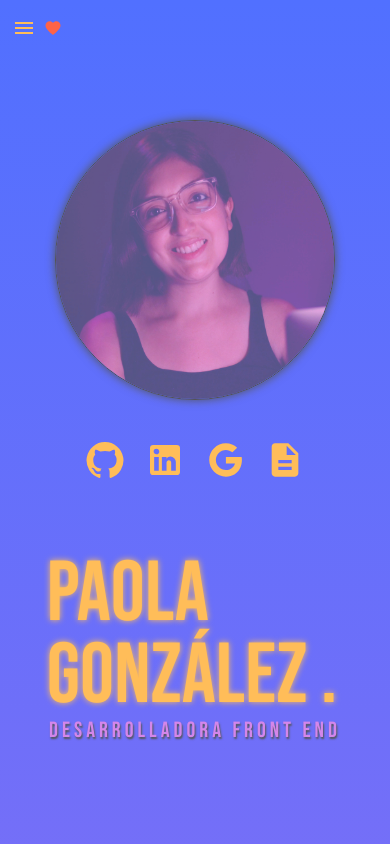
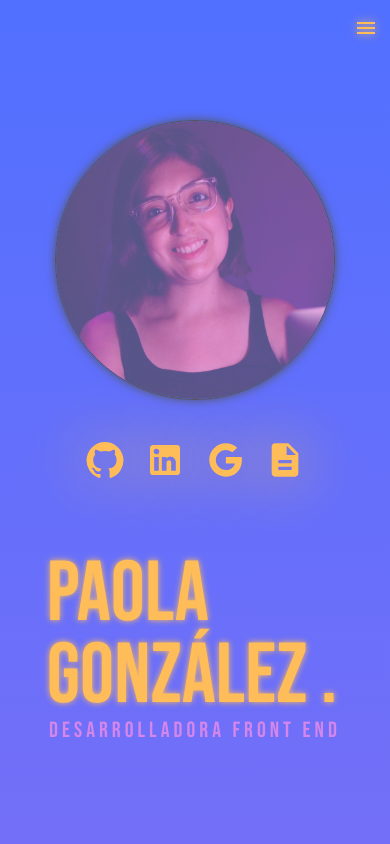
Before and after one commit to paaolaola/portfolio-paola-gonzalez, a React (Vite) app: page / in a window 390 px wide. Shown: the top 844 px of the page. Built offline with nearby package versions, Linux system fonts and the light colour scheme.

Commit message:
icons commits

```diff
--- a/src/assets/css/CaruselHobbies.css
+++ b/src/assets/css/CaruselHobbies.css
@@ -16,7 +16,7 @@ h5 {
     object-fit: cover;
     display: block;
     margin: 0.4rem auto;
-    border: 1.5px solid #545454;
+    border: 0.5px solid #545454;
     box-shadow: 0 0 10px #545454;
 }
 
@@ -41,7 +41,5 @@ h5 {
         object-fit: cover;
         display: block;
         margin: 0.4rem auto;
-        border: 1.5px solid #545454;
-        box-shadow: 0 0 10px #545454;
     }
 }
--- a/src/assets/css/Home.css
+++ b/src/assets/css/Home.css
@@ -27,9 +27,6 @@
     border-right: 0.8rem solid #ffbd59;
     line-height: 0.8;
     height: 125px;
-}
-
-.title-last-name {
     animation: 1.5s forwards, blink-caret 0.75s step-end infinite 0.5s;
 }
 
@@ -42,15 +39,14 @@
         border-color: #ffbd59;
     }
 }
+
 .under-title {
     font-family: "Bebas Neue", sans-serif;
-    font-size: 55px;
+    font-size: 56px;
     font-weight: 400;
     letter-spacing: 5px;
     text-align: center;
     color: #d486ea;
-    border-color: #d67eee;
-    text-shadow: 1px 2px 2px #545454;
     margin-top: 2rem;
 }
 
@@ -124,7 +120,9 @@
     padding-top: 3rem;
     margin: 10px;
 }
-
+.menu-icon {
+    filter: drop-shadow(0 0 5px #ffbd59);
+}
 .btn-links {
     display: flex;
     justify-content: space-between;
--- a/src/assets/css/Navbar.css
+++ b/src/assets/css/Navbar.css
@@ -1,4 +1,7 @@
 /* menu navbar*/
+.menu-icon {
+    filter: drop-shadow(0 0 5px #ffbd59);
+}
 .logo-text {
     display: flex;
     padding: 1rem;
--- a/src/components/Home.jsx
+++ b/src/components/Home.jsx
@@ -45,16 +45,16 @@ const Home = () => {
                     </div>
                     <div className="mui-links">
                         <a href="https://github.com/paaolaola" target="_blank" rel="noopener noreferrer">
-                            <GitHubIcon sx={{ fontSize: 40, color: "#ffbd59" }} />
+                            <GitHubIcon sx={{ fontSize: 40, color: "#ffbd59", filter: "drop-shadow(0 0 30px #ffbd59)" }} />
                         </a>
                         <a href="https://www.linkedin.com/in/paola-gonzalez-guzman/" target="_blank" rel="noopener noreferrer">
-                            <LinkedInIcon sx={{ fontSize: 40, color: "#ffbd59" }} />
+                            <LinkedInIcon sx={{ fontSize: 40, color: "#ffbd59", filter: "drop-shadow(0 0 30px #ffbd59)" }} />
                         </a>
                         <a href="mailto:paolagonzalez.contacto@gmail.com" target="_blank" rel="noopener noreferrer">
-                            <GoogleIcon sx={{ fontSize: 40, color: "#ffbd59" }} />
+                            <GoogleIcon sx={{ fontSize: 40, color: "#ffbd59", filter: "drop-shadow(0 0 30px #ffbd59)" }} />
                         </a>
                         <a href="https://drive.google.com/file/d/1Afz8CZ1oW51xx2UedA3j_eTQ_oOzbQbH/view?usp=sharing" target="_blank" rel="noopener noreferrer">
-                            <DescriptionIcon sx={{ fontSize: 40, color: "#ffbd59" }} />
+                            <DescriptionIcon sx={{ fontSize: 40, color: "#ffbd59", filter: "drop-shadow(0 0 30px #ffbd59)" }} />
                         </a>
                     </div>
                 </div>
@@ -103,7 +103,7 @@ const Home = () => {
                                     rel="noopener noreferrer"
                                 >
                                     <button className="section-btn-cv">
-                                        Descargar CV <DescriptionIcon sx={{ fontSize: 15, color: "#545454" }} />
+                                        Descargar CV <DescriptionIcon sx={{ fontSize: 15, color: "#545454", "&:hover": { textShadow: "0 0 10px #ffbd59" } }} />
                                     </button>
                                 </a>
                             </div>
@@ -254,7 +254,7 @@ const Home = () => {
                                 {showMore.fotografia ? (
                                     <>
                                         <p className="info">
-                                            cb6ce6 Compuesto por ramos como: Fotografía Digital, Fotografía Análoga (Copiado Fino), Post Producción Digital,
+                                            Compuesto por ramos como: Fotografía Digital, Fotografía Análoga (Copiado Fino), Post Producción Digital,
                                             Composición Visual, Filosofía e Historia del Arte, Expresión corporal, Moda, Publicidad, Técnicas de retrato y
                                             creación de Proyectos Fotográficos.
                                         </p>
--- a/src/components/Navbar.jsx
+++ b/src/components/Navbar.jsx
@@ -48,26 +48,26 @@ function DrawerAppBar(props) {
     //estados para la funcion del like corazon
     const { window } = props;
     const [mobileOpen, setMobileOpen] = useState(false);
-    const [liked, setLiked] = useState(false);
+    // const [liked, setLiked] = useState(false);
 
     const handleDrawerToggle = () => {
         setMobileOpen((prevState) => !prevState);
     };
     //condicion para el like del corazón
-    const handleLikeClick = () => {
-        setLiked(!liked);
-    };
-    useEffect(() => {
-        const likeGuardado = localStorage.getItem("like");
+    // const handleLikeClick = () => {
+    //     setLiked(!liked);
+    // };
+    // useEffect(() => {
+    //     const likeGuardado = localStorage.getItem("like");
 
-        if (likeGuardado === "true") {
-            setLiked(true);
-        }
-    }, []);
+    //     if (likeGuardado === "true") {
+    //         setLiked(true);
+    //     }
+    // }, []);
 
-    useEffect(() => {
-        localStorage.setItem("like", liked.toString());
-    }, [liked]);
+    // useEffect(() => {
+    //     localStorage.setItem("like", liked.toString());
+    // }, [liked]);
 
     //scroll top del inicio
     const scrollToTop = () => {
@@ -221,16 +221,22 @@ function DrawerAppBar(props) {
     return (
         <Box sx={{ display: "flex" }}>
             <CssBaseline />
+
             <AppBar component="nav" sx={{ backgroundColor: "transparent", boxShadow: "none" }}>
                 <Toolbar>
+                    {/* <button onClick={handleLikeClick} className={liked ? "not-like-text " : "like-text"}>
+                        {liked ? "Te gusta esta página!" : ""}
+                        <FavoriteIcon sx={{ color: "tomato", width: "18px", margin: "5px" }} />
+                    </button> */}
                     <IconButton
                         onClick={handleDrawerToggle}
                         color="inherit"
                         aria-label="open drawer"
-                        edge="start"
-                        sx={{ display: { sm: "none" }, color: "#ffbd59" }}
+                        edge="end"
+                        sx={{ display: { sm: "none" }, color: "#ffbd59", marginLeft: "auto" }}
                     >
-                        <MenuIcon />
+                        {" "}
+                        <MenuIcon className="menu-icon" />
                     </IconButton>
 
                     <Typography
@@ -245,16 +251,13 @@ function DrawerAppBar(props) {
                             fontSize: "35px",
                         }}
                     >
+                        {" "}
                         <Link to="/" style={{ textDecoration: "none" }}>
                             <div onClick={scrollToTop} className="logo-text">
                                 PG .
                             </div>
                         </Link>
                     </Typography>
-                    <button onClick={handleLikeClick} className={liked ? "not-like-text " : "like-text"}>
-                        <FavoriteIcon sx={{ color: "tomato", width: "18px", marginRight: "10px" }} />
-                        {liked ? "Te gusta esta página!" : ""}
-                    </button>
 
                     <Box sx={{ display: { xs: "none", sm: "block" }, marginLeft: "auto" }}>
                         <Link to="/" style={{ textDecoration: "none" }}>
@@ -382,6 +385,7 @@ function DrawerAppBar(props) {
                     </Box>
                 </Toolbar>
             </AppBar>
+
             <nav>
                 <Drawer
                     container={container}
@@ -397,11 +401,13 @@ function DrawerAppBar(props) {
                     }}
                 >
                     {drawer}
-                </Drawer>
+                </Drawer>{" "}
             </nav>
+
             <Box component="main" sx={{ p: 3 }}>
                 <Toolbar />
-                <Typography></Typography>
+
+                <Typography> </Typography>
             </Box>
         </Box>
     );
```
